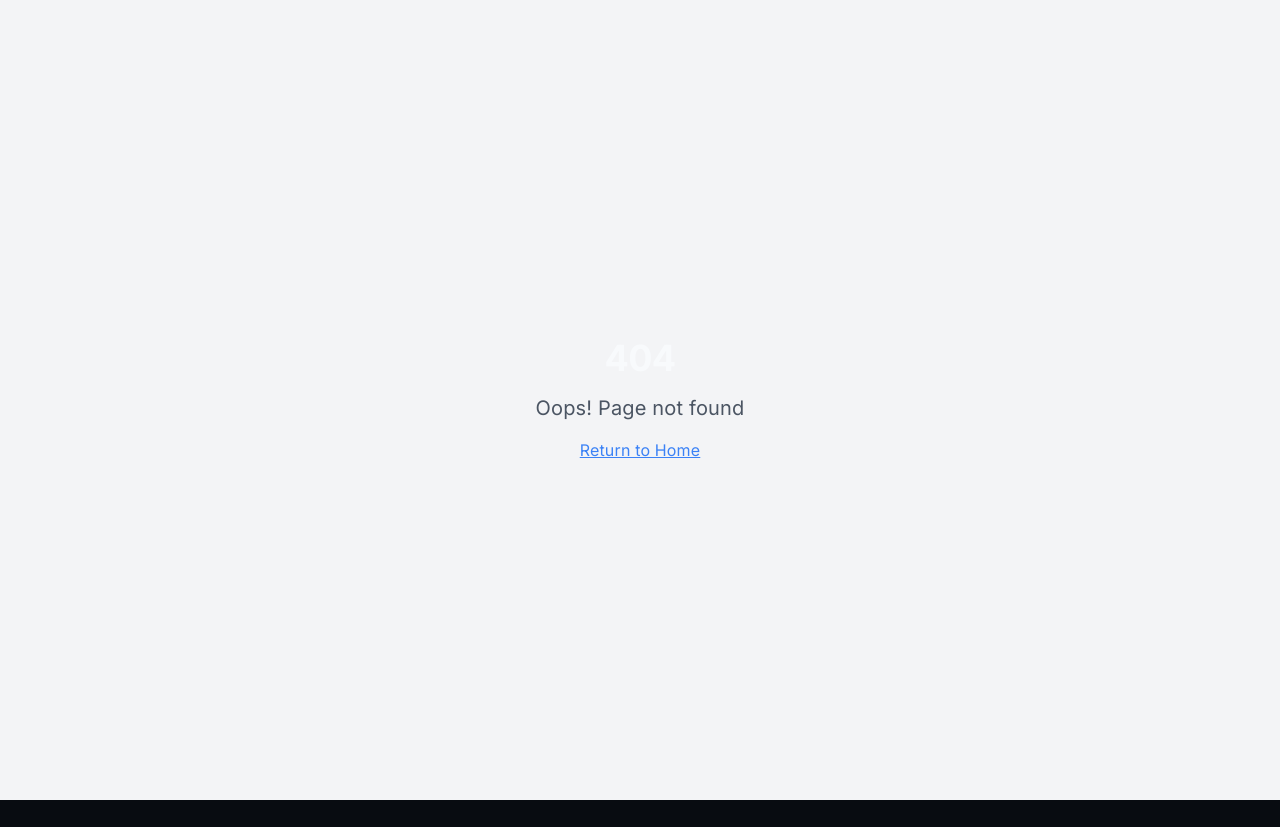
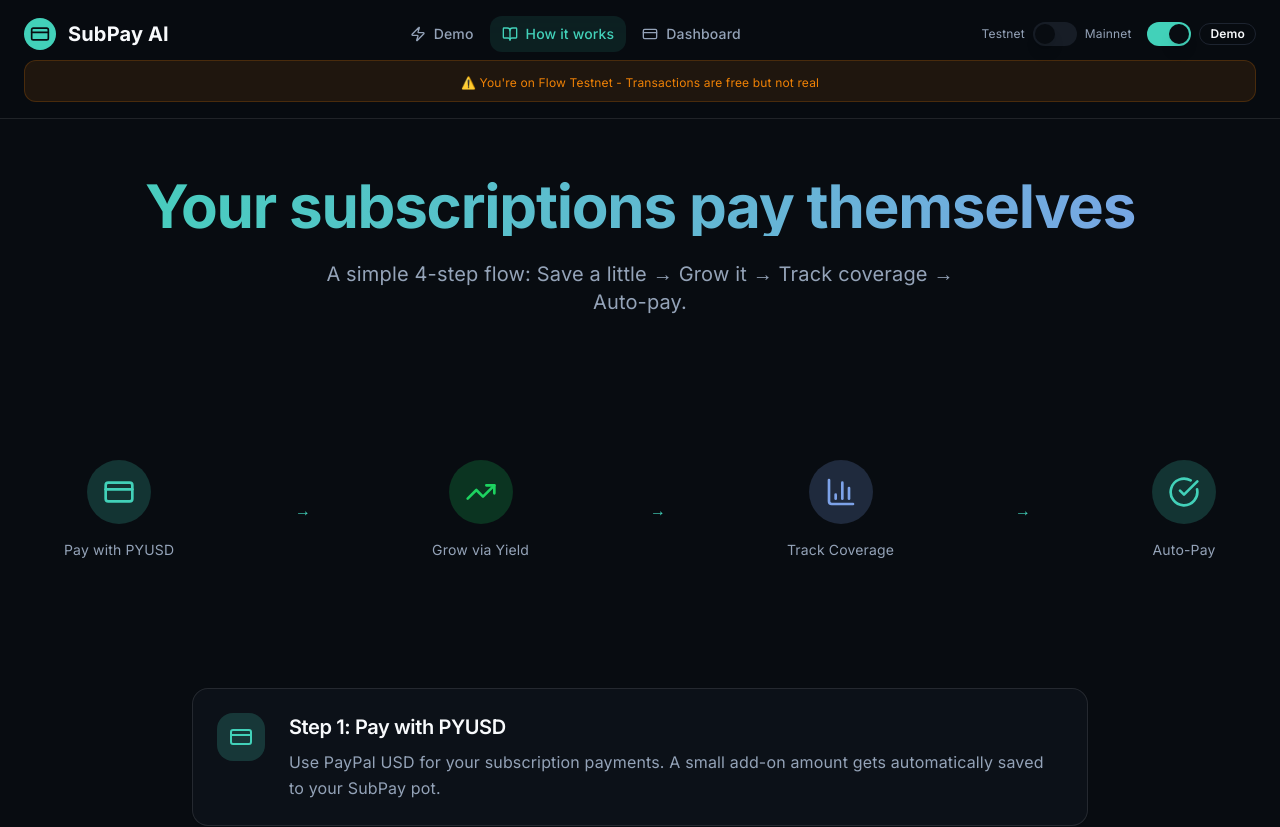
Before and after one commit to gregerodrigues/sub-pay-auto, a React (Vite) app: page /learn in a window 1280 px wide. Before the commit this address had no page. Shown: the top 827 px of the page. Before the commit the page ends 800 px from the top, so only its background shows below. Built offline with nearby package versions, Linux system fonts and the light colour scheme.

Commit message:
Add "How SubPay Works" page
Generates the "How SubPay Works" page with a hero section, flow diagram, step-by-step cards, and trust badges. Updates navigation to link to this new page.

```diff
--- a/src/App.tsx
+++ b/src/App.tsx
@@ -13,6 +13,7 @@ import Allocate from "./pages/Allocate";
 import Success from "./pages/Success";
 import Dashboard from "./pages/Dashboard";
 import SubscriptionDetail from "./pages/SubscriptionDetail";
+import Learn from "./pages/Learn";
 import NotFound from "./pages/NotFound";
 
 const queryClient = new QueryClient();
@@ -34,6 +35,7 @@ const App = () => (
           <Route path="/success" element={<Success />} />
           <Route path="/app" element={<Dashboard />} />
           <Route path="/app/sub/:id" element={<SubscriptionDetail />} />
+          <Route path="/learn" element={<Learn />} />
           {/* ADD ALL CUSTOM ROUTES ABOVE THE CATCH-ALL "*" ROUTE */}
           <Route path="*" element={<NotFound />} />
         </Routes>
--- /dev/null
+++ b/src/pages/Learn.tsx
@@ -0,0 +1,159 @@
+import Layout from '@/components/layout/Layout';
+import { Card, CardContent } from '@/components/ui/card';
+import { CreditCard, TrendingUp, BarChart3, CheckCircle, Shield, Coins, Receipt, Globe } from 'lucide-react';
+
+const Learn = () => {
+  const steps = [
+    {
+      title: "Step 1: Pay with PYUSD",
+      description: "Use PayPal USD for your subscription payments. A small add-on amount gets automatically saved to your SubPay pot.",
+      icon: CreditCard,
+    },
+    {
+      title: "Step 2: Grow via Yield",
+      description: "Your saved funds earn yield through DeFi protocols. Watch your pot grow while you sleep.",
+      icon: TrendingUp,
+    },
+    {
+      title: "Step 3: Track Coverage",
+      description: "Monitor how much of your subscription cost is covered by yield. See your progress in real-time.",
+      icon: BarChart3,
+    },
+    {
+      title: "Step 4: Auto-Pay",
+      description: "When yield coverage is enough, your subscriptions pay themselves automatically. Set it and forget it.",
+      icon: CheckCircle,
+    },
+  ];
+
+  const trustBadges = [
+    {
+      title: "Non-custodial",
+      description: "You always control your funds",
+      icon: Shield,
+    },
+    {
+      title: "Withdraw anytime",
+      description: "Access your money 24/7",
+      icon: Coins,
+    },
+    {
+      title: "On-chain receipts",
+      description: "Transparent transaction history",
+      icon: Receipt,
+    },
+    {
+      title: "Works everywhere",
+      description: "Any PayPal USD merchant",
+      icon: Globe,
+    },
+  ];
+
+  return (
+    <Layout>
+      <div className="min-h-screen bg-background">
+        {/* Hero Section */}
+        <section className="text-center py-20">
+          <h1 className="text-5xl md:text-6xl font-bold mb-6 bg-gradient-to-r from-primary to-info bg-clip-text text-transparent">
+            Your subscriptions pay themselves
+          </h1>
+          <p className="text-xl text-muted-foreground max-w-2xl mx-auto">
+            A simple 4-step flow: Save a little → Grow it → Track coverage → Auto-pay.
+          </p>
+        </section>
+
+        {/* Flow Diagram */}
+        <section className="py-16">
+          <div className="max-w-6xl mx-auto">
+            <div className="flex flex-col md:flex-row items-center justify-between gap-8">
+              <div className="flex flex-col items-center text-center">
+                <div className="w-16 h-16 bg-primary/20 rounded-full flex items-center justify-center mb-4">
+                  <CreditCard className="w-8 h-8 text-primary" />
+                </div>
+                <p className="text-sm text-muted-foreground">Pay with PYUSD</p>
+              </div>
+
+              <div className="hidden md:block text-primary">→</div>
+
+              <div className="flex flex-col items-center text-center">
+                <div className="w-16 h-16 bg-success/20 rounded-full flex items-center justify-center mb-4">
+                  <TrendingUp className="w-8 h-8 text-success" />
+                </div>
+                <p className="text-sm text-muted-foreground">Grow via Yield</p>
+              </div>
+
+              <div className="hidden md:block text-primary">→</div>
+
+              <div className="flex flex-col items-center text-center">
+                <div className="w-16 h-16 bg-info/20 rounded-full flex items-center justify-center mb-4">
+                  <BarChart3 className="w-8 h-8 text-info" />
+                </div>
+                <p className="text-sm text-muted-foreground">Track Coverage</p>
+              </div>
+
+              <div className="hidden md:block text-primary">→</div>
+
+              <div className="flex flex-col items-center text-center">
+                <div className="w-16 h-16 bg-primary/20 rounded-full flex items-center justify-center mb-4">
+                  <CheckCircle className="w-8 h-8 text-primary" />
+                </div>
+                <p className="text-sm text-muted-foreground">Auto-Pay</p>
+              </div>
+            </div>
+          </div>
+        </section>
+
+        {/* Step-by-step Cards */}
+        <section className="py-16">
+          <div className="max-w-4xl mx-auto space-y-6">
+            {steps.map((step, index) => {
+              const Icon = step.icon;
+              return (
+                <Card key={index} className="glass p-6 hover:shadow-lg transition-all duration-300">
+                  <CardContent className="p-0">
+                    <div className="flex items-start space-x-6">
+                      <div className="w-12 h-12 bg-primary/20 rounded-lg flex items-center justify-center flex-shrink-0">
+                        <Icon className="w-6 h-6 text-primary" />
+                      </div>
+                      <div>
+                        <h3 className="text-xl font-semibold mb-2">{step.title}</h3>
+                        <p className="text-muted-foreground leading-relaxed">{step.description}</p>
+                      </div>
+                    </div>
+                  </CardContent>
+                </Card>
+              );
+            })}
+          </div>
+        </section>
+
+        {/* Trust Section */}
+        <section className="py-20">
+          <div className="text-center mb-12">
+            <h2 className="text-3xl font-bold mb-4">Why it's safe & easy</h2>
+            <p className="text-muted-foreground">Built with security and transparency at its core</p>
+          </div>
+
+          <div className="grid grid-cols-1 md:grid-cols-2 lg:grid-cols-4 gap-6 max-w-6xl mx-auto">
+            {trustBadges.map((badge, index) => {
+              const Icon = badge.icon;
+              return (
+                <Card key={index} className="glass text-center p-6 hover:shadow-lg transition-all duration-300">
+                  <CardContent className="p-0">
+                    <div className="w-12 h-12 bg-primary/20 rounded-lg flex items-center justify-center mx-auto mb-4">
+                      <Icon className="w-6 h-6 text-primary" />
+                    </div>
+                    <h3 className="font-semibold mb-2">{badge.title}</h3>
+                    <p className="text-sm text-muted-foreground">{badge.description}</p>
+                  </CardContent>
+                </Card>
+              );
+            })}
+          </div>
+        </section>
+      </div>
+    </Layout>
+  );
+};
+
+export default Learn;
```
